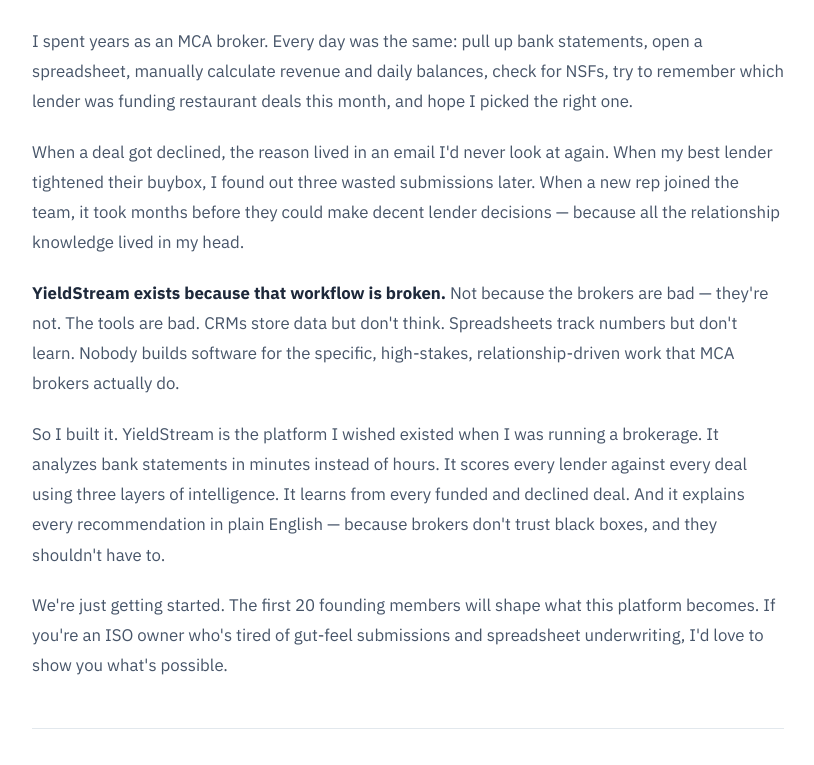
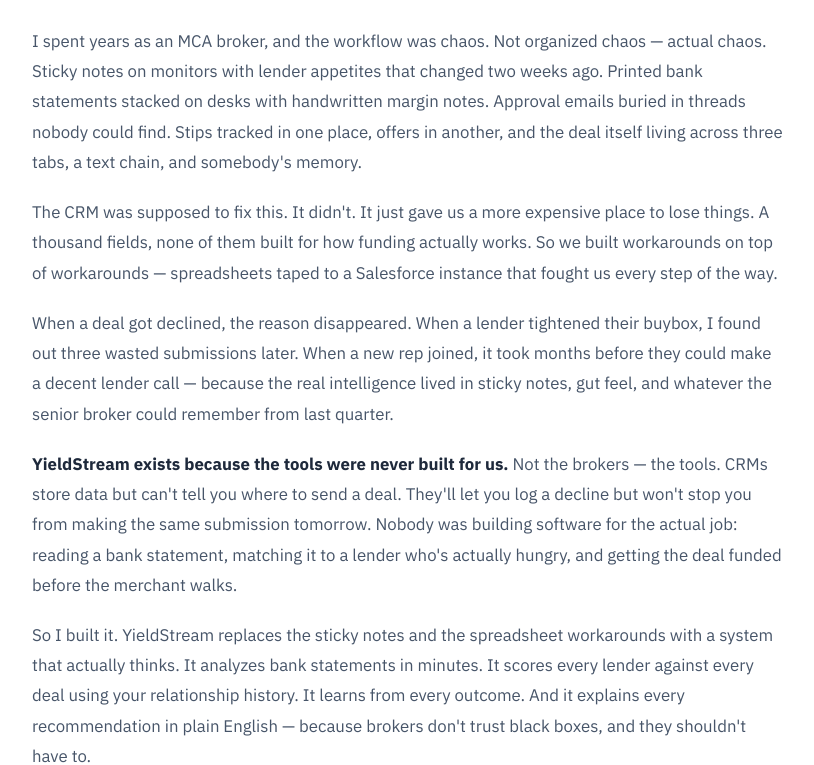
Before and after one commit to YieldStream-ai/YieldStream-Marketing, a Next.js app: page /about in a window 1280 px wide. Shown: the part 540-1305 px from the top of the page, without its empty margins (232-1046 px from the left). Built offline with nearby package versions, Linux system fonts and the light colour scheme.

Commit message:
refactor: improve context

```diff
--- a/app/about/page.jsx
+++ b/app/about/page.jsx
@@ -22,19 +22,22 @@
         <div className="container-narrow">
         <div className="reveal" style={{ fontSize: '1.05rem', lineHeight: 1.8, color: 'var(--n600)' }}>
           <p style={{ marginBottom: 20 }}>
-              I spent years as an MCA broker. Every day was the same: pull up bank statements, open a spreadsheet, manually calculate revenue and daily balances, check for NSFs, try to remember which lender was funding restaurant deals this month, and hope I picked the right one.
+            I spent years as an MCA broker, and the workflow was chaos. Not organized chaos — actual chaos. Sticky notes on monitors with lender appetites that changed two weeks ago. Printed bank statements stacked on desks with handwritten margin notes. Approval emails buried in threads nobody could find. Stips tracked in one place, offers in another, and the deal itself living across three tabs, a text chain, and somebody's memory.
           </p>
           <p style={{ marginBottom: 20 }}>
-              When a deal got declined, the reason lived in an email I'd never look at again. When my best lender tightened their buybox, I found out three wasted submissions later. When a new rep joined the team, it took months before they could make decent lender decisions — because all the relationship knowledge lived in my head.
+            The CRM was supposed to fix this. It didn't. It just gave us a more expensive place to lose things. A thousand fields, none of them built for how funding actually works. So we built workarounds on top of workarounds — spreadsheets taped to a Salesforce instance that fought us every step of the way.
           </p>
           <p style={{ marginBottom: 20 }}>
-              <strong style={{ color: 'var(--n800)' }}>YieldStream exists because that workflow is broken.</strong> Not because the brokers are bad — they're not. The tools are bad. CRMs store data but don't think. Spreadsheets track numbers but don't learn. Nobody builds software for the specific, high-stakes, relationship-driven work that MCA brokers actually do.
+            When a deal got declined, the reason disappeared. When a lender tightened their buybox, I found out three wasted submissions later. When a new rep joined, it took months before they could make a decent lender call — because the real intelligence lived in sticky notes, gut feel, and whatever the senior broker could remember from last quarter.
           </p>
           <p style={{ marginBottom: 20 }}>
-              So I built it. YieldStream is the platform I wished existed when I was running a brokerage. It analyzes bank statements in minutes instead of hours. It scores every lender against every deal using three layers of intelligence. It learns from every funded and declined deal. And it explains every recommendation in plain English — because brokers don't trust black boxes, and they shouldn't have to.
+            <strong style={{ color: 'var(--n800)' }}>YieldStream exists because the tools were never built for us.</strong> Not the brokers — the tools. CRMs store data but can't tell you where to send a deal. They'll let you log a decline but won't stop you from making the same submission tomorrow. Nobody was building software for the actual job: reading a bank statement, matching it to a lender who's actually hungry, and getting the deal funded before the merchant walks.
+          </p>
+          <p style={{ marginBottom: 20 }}>
+            So I built it. YieldStream replaces the sticky notes and the spreadsheet workarounds with a system that actually thinks. It analyzes bank statements in minutes. It scores every lender against every deal using your relationship history. It learns from every outcome. And it explains every recommendation in plain English — because brokers don't trust black boxes, and they shouldn't have to.
           </p>
           <p>
-              We're just getting started. The first 20 founding members will shape what this platform becomes. If you're an ISO owner who's tired of gut-feel submissions and spreadsheet underwriting, I'd love to show you what's possible.
+            We're just getting started. The first 20 founding members will shape what this platform becomes. If you're running an ISO and your "system" is held together with sticky notes, printed PDFs, and a CRM that wasn't built for funding — I'd love to show you what's possible.
           </p>
         </div>
           <div className="reveal" style={{ marginTop: 'var(--space-2xl)', paddingTop: 'var(--space-xl)', borderTop: '1px solid var(--n200)' }}>
--- a/app/page.jsx
+++ b/app/page.jsx
@@ -46,8 +46,8 @@
               </h1>
 
               <p className="text-lg reveal reveal-delay-1" style={{ maxWidth: 500, marginBottom: 32 }}>
-                YieldStream is the submission intelligence platform that learns from every funded and declined deal. Built by a former MCA broker who got tired of spreadsheets.
-              </p>
+              Stop playing CRM architect and start funding deals.
+              YieldStream is submission intelligence that learns from every outcome. Built by an MCA veteran who traded the Salesforce headache for a platform that actually knows which lenders are hungry.              </p>
 
               <div className="reveal reveal-delay-2" style={{ display: 'flex', gap: 12, marginBottom: 40, flexWrap: 'wrap' }}>
                 <Link href="/pricing" className="btn btn-primary btn-lg">Start 14-Day Free Trial →</Link>
```
Lines whose indentation alone changed are shown as unchanged.
